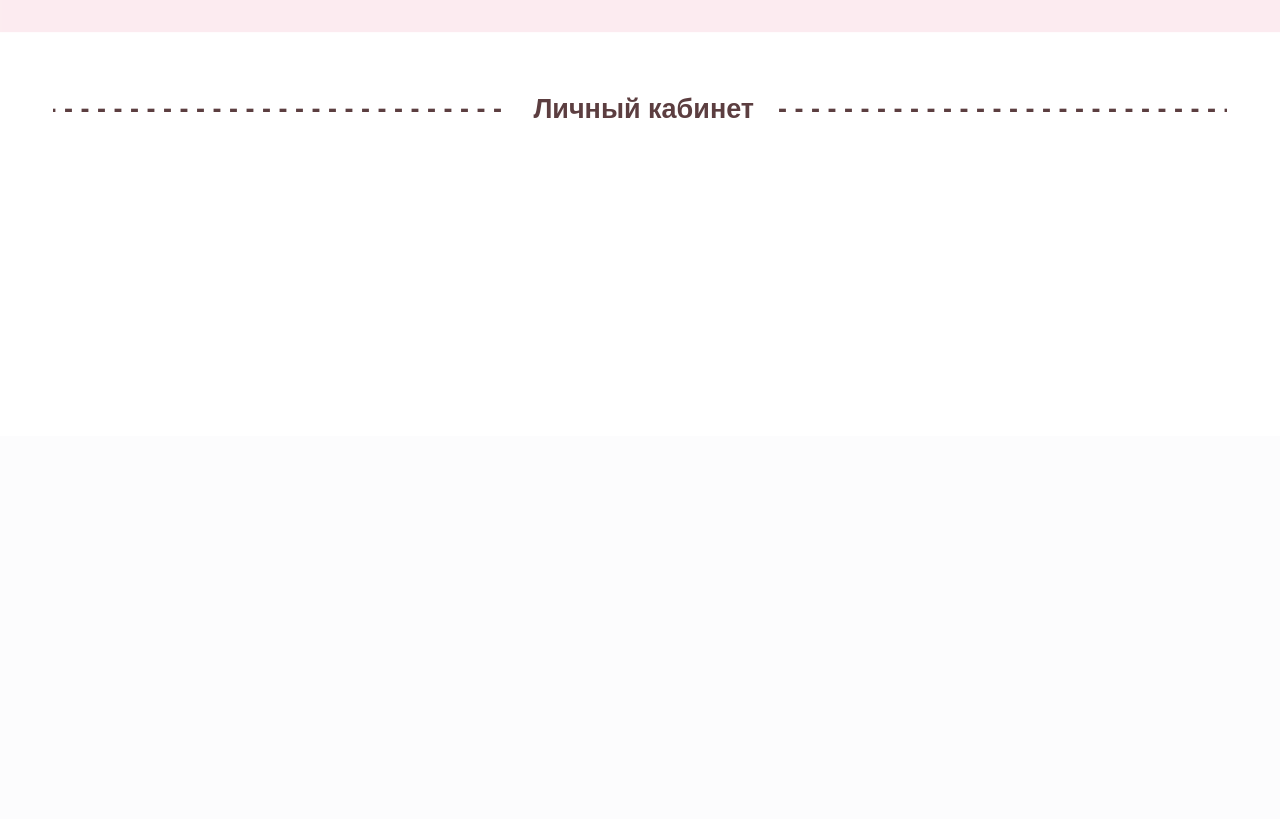
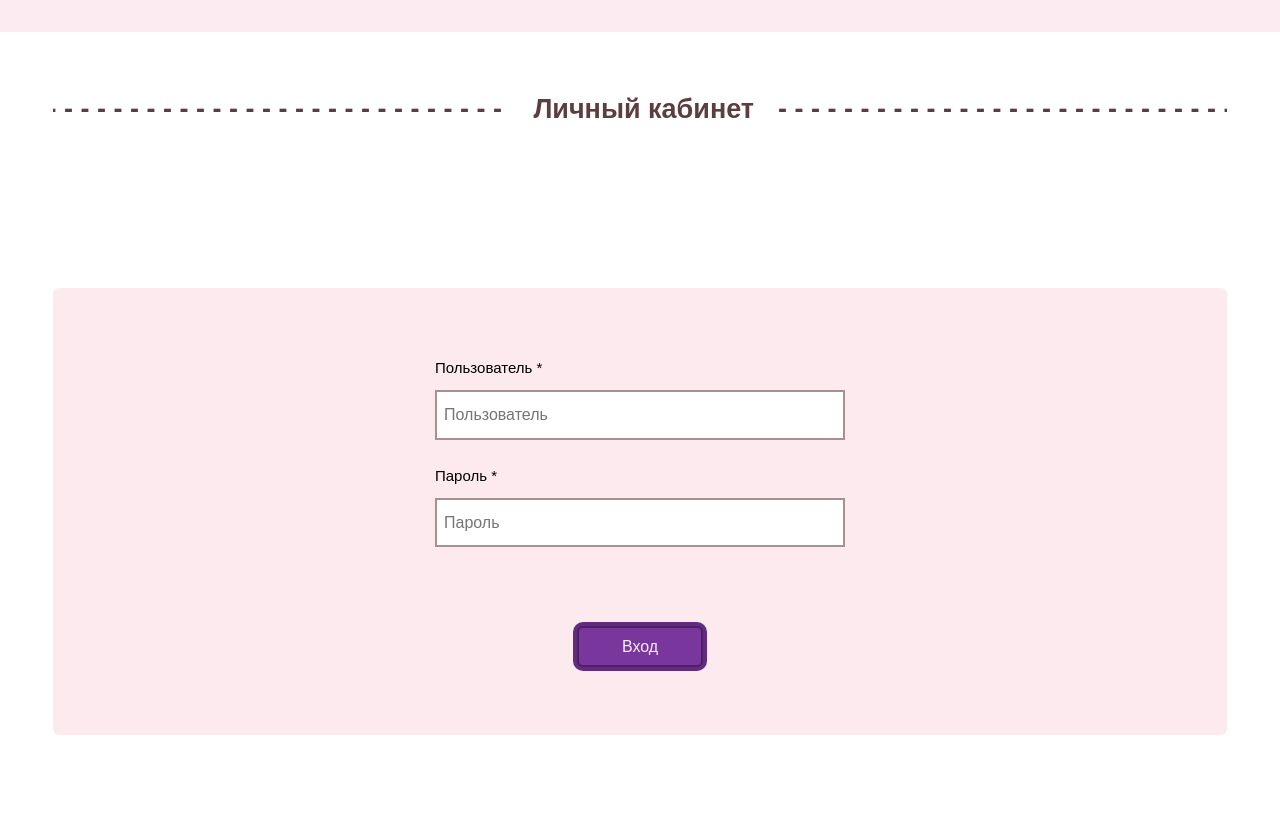
Before and after one commit to iljasbezhanidze/DrGonzo, a website: page src/login.html in a window 1280 px wide. Shown: the part 364-1183 px from the top of the page. Before the commit the page ends 800 px from the top, so only its background shows below. Drawn offline with nearby package versions, Linux system fonts and the light colour scheme; files that its build step writes are made by us from their sources.

Commit message:
page login

```diff
--- a/src/login.html
+++ b/src/login.html
@@ -1,7 +1,8 @@
 @@include('html/_head.html', {
-	"title" : "DR.Gonzo Market"
+"title" : "DR.Gonzo Market"
 })
 @@include('html/_components.html')
+
 <body>
 	<main class="b-page">
 		<div class="b-page__header">
@@ -13,8 +14,25 @@
 			<section class="b-main__section b-main__section_title">
 				<div class=" b-main__container b-main__container_overflow">
 					@@include('html/title.html', {
-						text: 'Личный кабинет'
+					text: 'Личный кабинет'
 					})
+				</div>
+			</section>
+			<section class="b-main__section">
+				<div class=" b-main__container">
+					<div class="b-login">
+						<div class="b-login__wrapper">
+							<label class="b-login__title" >Пользователь *</label>
+
+								<input type="text" class="b-login__input" placeholder="Пользователь" required>
+
+							<label class="b-login__title" >Пароль *</label>
+
+								<input type="text" class="b-login__input" placeholder="Пароль" required>
+
+							<a href="#" class="b-login__btn b-btn">Вход</a>
+						</div>
+					</div>
 				</div>
 			</section>
 		</div>
--- a/src/scss/login.scss
+++ b/src/scss/login.scss
@@ -0,0 +1,57 @@
+.b-login {
+    background-color: #fceaef;
+    padding-top: 68px;
+    padding-bottom: 68px;
+    display: flex;
+    justify-content: center;
+    border-radius: 6px;
+}
+
+.b-login__wrapper {
+    max-width: 410px;
+    display: flex;
+    flex-direction: column;
+    align-items: center;
+    flex-grow: 2;
+    @include  xs() {
+        padding-left: 20px;
+        padding-right: 20px;
+    }
+    @include  mob() {
+        padding-left: 10px;
+        padding-right: 10px;
+    }
+}
+
+.b-login__title {
+    font-size: 15px;
+    margin-bottom: 10px;
+    display: flex;
+    flex-direction: column;
+    flex-grow: 2;
+    width: 100%;
+    display: block;
+}
+
+.b-login__input {
+    font-size: 16px;
+    border-color: #a78f92;
+    outline: transparent;
+    border-style: solid;
+    padding: 10px 7px;
+    flex-grow: 2;
+    width: 100%;
+
+    &:not(:last-child) {
+        margin-bottom: 24px;
+    }
+}
+
+.b-login__btn {
+    width: max-content;
+    padding-left: 43px;
+    padding-right: 43px;
+    margin-top: 55px;
+}
+
+.b-btn {}
```
Also changed, not shown: src/account.html (+8 -1 lines), src/balance-captcha.html (+8 -1 lines), src/contacs.html (+8 -1 lines), src/html/title.html (+3 -1 lines), src/increase-balance-account.html (+8 -1 lines), src/increase-balance.html (+8 -1 lines), src/order-verification.html (+8 -1 lines), src/payment.html (+8 -1 lines), src/reg.html (+8 -1 lines), src/select-city.html (+8 -1 lines), src/select-district.html (+8 -1 lines), src/select-product.html (+8 -1 lines), src/vacancies.html (+9 -1 lines).
